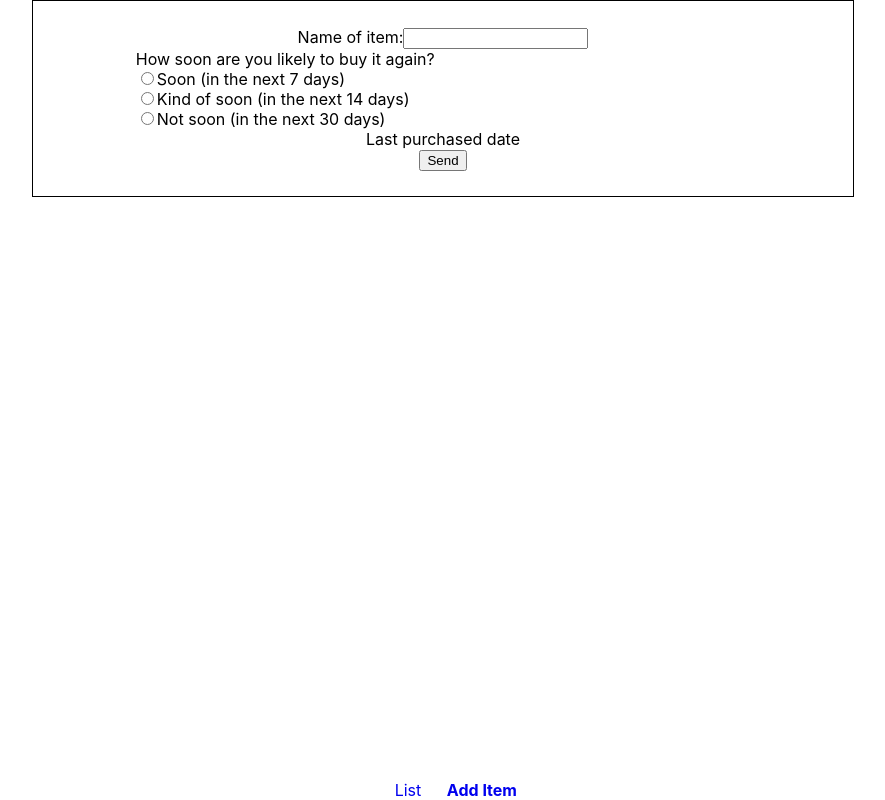
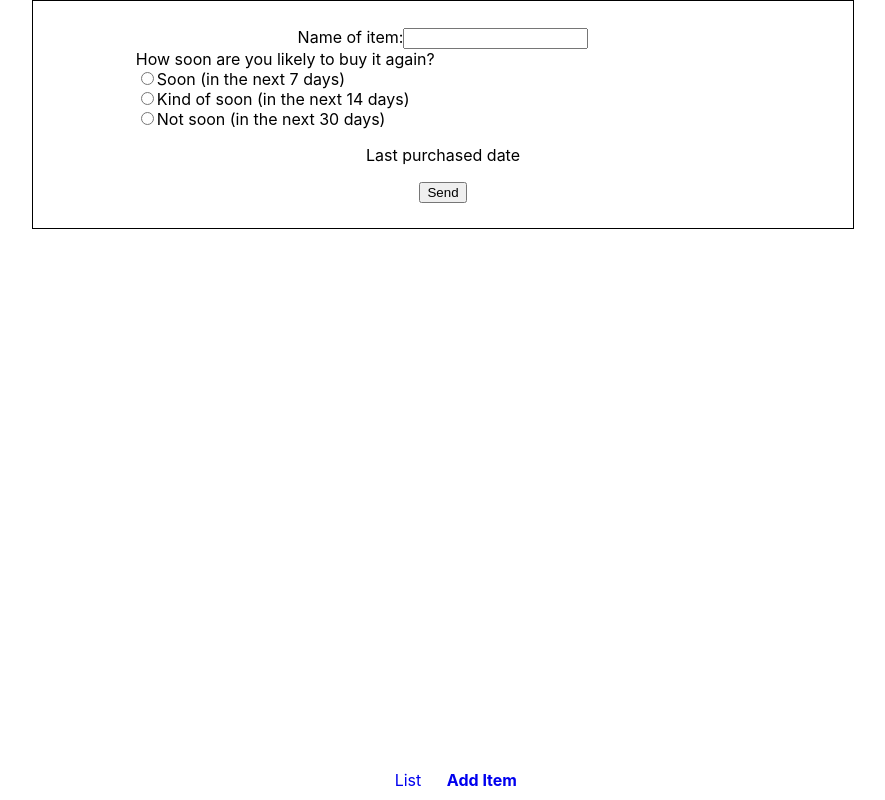
Before and after one commit to the-collab-lab/tcl-24-smart-shopping-list, a React (Create React App) app: page /addItem in a window 1280 px wide. Shown: the whole page, without its empty margins (197-1082 px from the left). Built offline with nearby package versions, Linux system fonts and the light colour scheme.

Commit message:
The style and code have been corrected, taking into account the comments

```diff
--- a/src/App.css
+++ b/src/App.css
@@ -2,6 +2,7 @@
   position: relative;
   text-align: center;
   height: 100vh;
+  box-sizing: border-box;
 }
 
 .App-logo {
--- a/src/components/AddItem/AddItem.jsx
+++ b/src/components/AddItem/AddItem.jsx
@@ -1,13 +1,13 @@
-import React from 'react';
+import React, { Fragment } from 'react';
 
 import { Form } from '../Form/Form';
 import('./addItems.css');
 
 const AddItem = () => {
   return (
-    <div>
+    <Fragment>
       <Form />
-    </div>
+    </Fragment>
   );
 };
 
--- a/src/components/AddItem/addItems.css
+++ b/src/components/AddItem/addItems.css
@@ -6,7 +6,6 @@ form.form-item {
 }
 label.form-radio-set {
   display: flex;
-  /* background-color: aqua; */
   flex-direction: column;
   justify-content: start;
   align-items: flex-start;
--- a/src/components/Form/Form.jsx
+++ b/src/components/Form/Form.jsx
@@ -15,8 +15,8 @@ export const Form = () => {
 
   const sendToFB = (e) => {
     e.preventDefault();
-    const itemLength = values.nameItem.length;
-    const selectLength = values.selectTime.length;
+    const itemLength = values?.nameItem;
+    const selectLength = values?.selectTime;
 
     if (itemLength && selectLength) {
       create({
@@ -38,6 +38,7 @@ export const Form = () => {
       }, 2000);
       return;
     }
+
     setError('Fill in all the blanks');
     setTimeout(() => {
       setError(null);
@@ -45,13 +46,12 @@ export const Form = () => {
   };
 
   return (
-    <div>
     <form onSubmit={sendToFB} className="form-item">
       <label htmlFor="fname">
         Name of item:
         <input type="text" name="nameItem" onChange={handleInputChange} />
       </label>
-        <br />
+
       <div>
         <label className="form-radio-set">
           How soon are you likely to buy it again?
@@ -85,11 +85,10 @@ export const Form = () => {
         </label>
       </div>
 
-        <div>Last purchased date{values.lastDate}</div>
+      <p>Last purchased date{values.lastDate}</p>
       <button type="submit">Send</button>
       {error && <div className="form-error-msn">{error}</div>}
       {success && <div className="form-success-msn">{success}</div>}
     </form>
-    </div>
   );
 };
--- a/src/components/NavBar/navBarStyle.css
+++ b/src/components/NavBar/navBarStyle.css
@@ -1,8 +1,11 @@
 .nav-container {
   width: 100%;
-  position: absolute;
+  height: 5%;
+  position: fixed;
   bottom: 0;
-  text-align: center;
+  display: flex;
+  align-items: center;
+  justify-content: center;
 }
 
 a.nav-link.active {
```
Lines whose indentation alone changed are shown as unchanged.
